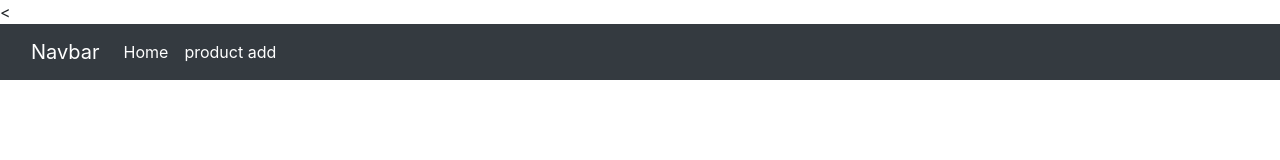
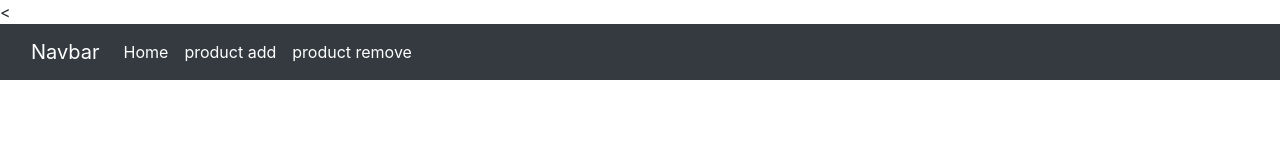
Before and after one commit to Artifiction1/week-7-day-4, a plain HTML site: page index.html in a window 1280 px wide. Drawn offline with nearby package versions, Linux system fonts and the light colour scheme; no server answers.

Commit message:
Update index.html

```diff
--- a/index.html
+++ b/index.html
@@ -43,6 +43,9 @@
           </li>
           <li class="nav-item">
             <a class="nav-link" href="BackEnd.html">product add</a>
+          </li>
+          <li class="nav-item">
+            <a class="nav-link" href="product.html">product remove</a>
           </li>
         </ul>
 
```
